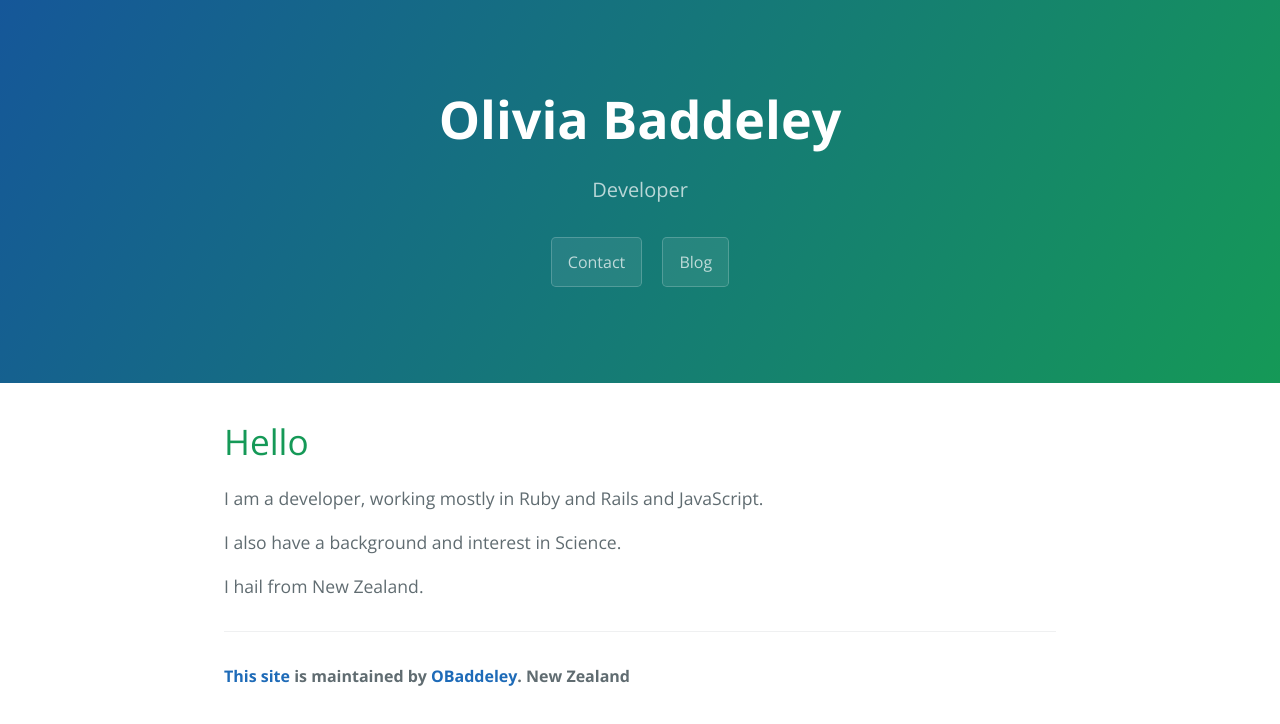
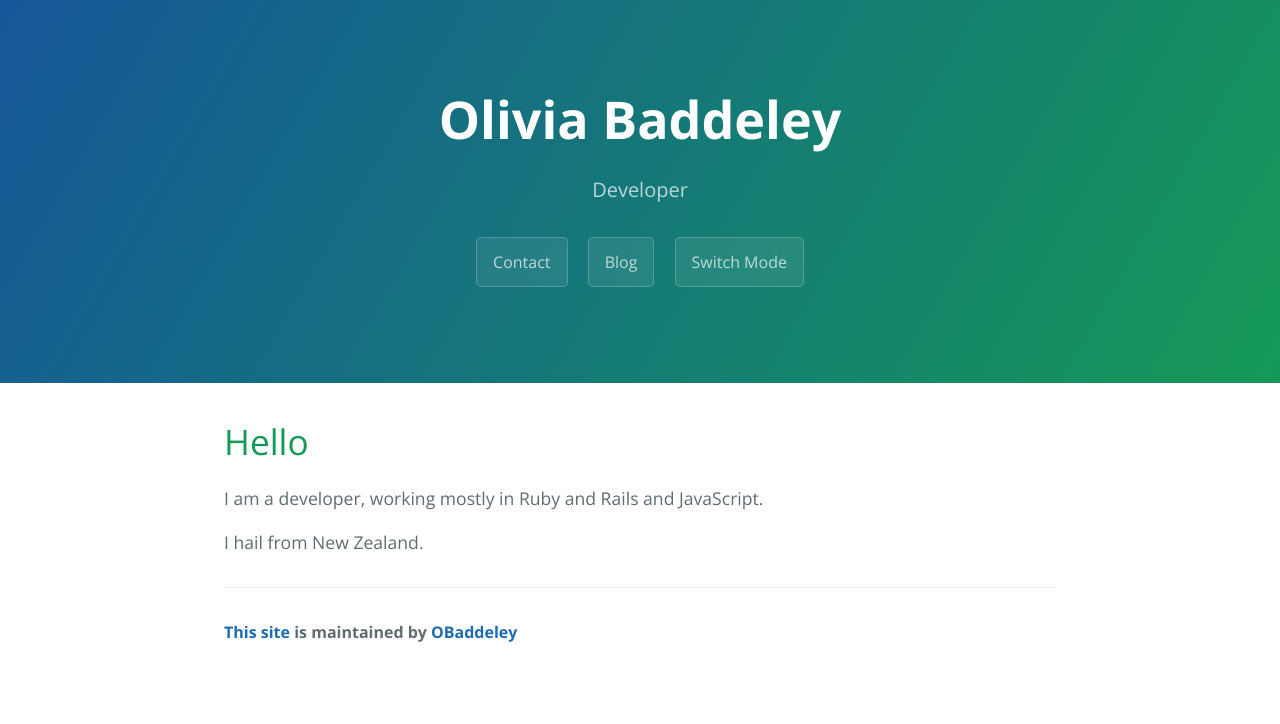
Before and after one commit to OBaddeley/main_site, a plain HTML site: page index.html in a window 1280 px wide. Drawn offline with nearby package versions, Linux system fonts and the light colour scheme.

Commit message:
Update index.html

```diff
--- a/index.html
+++ b/index.html
@@ -8,6 +8,7 @@
     <link href='https://fonts.googleapis.com/css?family=Open+Sans:400,700' rel='stylesheet' type='text/css'>
     <link rel="stylesheet" type="text/css" href="stylesheets/stylesheet.css" media="screen">
     <link rel="stylesheet" type="text/css" href="stylesheets/github-light.css" media="screen">
+    <script src="javascript/dark-light-toggle.js" defer></script>
   </head>
   <body>
     <section class="page-header">
@@ -15,7 +16,7 @@
       <h2 class="project-tagline">Developer</h2>
       <a href="https://obaddeley.github.io/main_site/contact.html" class="btn">Contact</a>
       <a href="https://obaddeley.github.io/main_site/blog.html" class="btn">Blog</a>
-
+      <a id="theme-toggle" class="btn">Switch Mode</a>
     </section>
 
     <section class="main-content">
@@ -24,11 +25,10 @@
         Hello
       </h1>
       <p>I am a developer, working mostly in Ruby and Rails and JavaScript.</p>
-      <p>I also have a background and interest in Science.</p>
       <p>I hail from New Zealand.</p>
 
       <footer class="site-footer">
-        <span class="site-footer-owner"><a href="https://github.com/OBaddeley/main_site">This site</a> is maintained by <a href="https://github.com/OBaddeley">OBaddeley</a>. New Zealand</span>
+        <span class="site-footer-owner"><a href="https://github.com/OBaddeley/main_site">This site</a> is maintained by <a href="https://github.com/OBaddeley">OBaddeley</a></span>
       </footer>
 
     </section>
```
